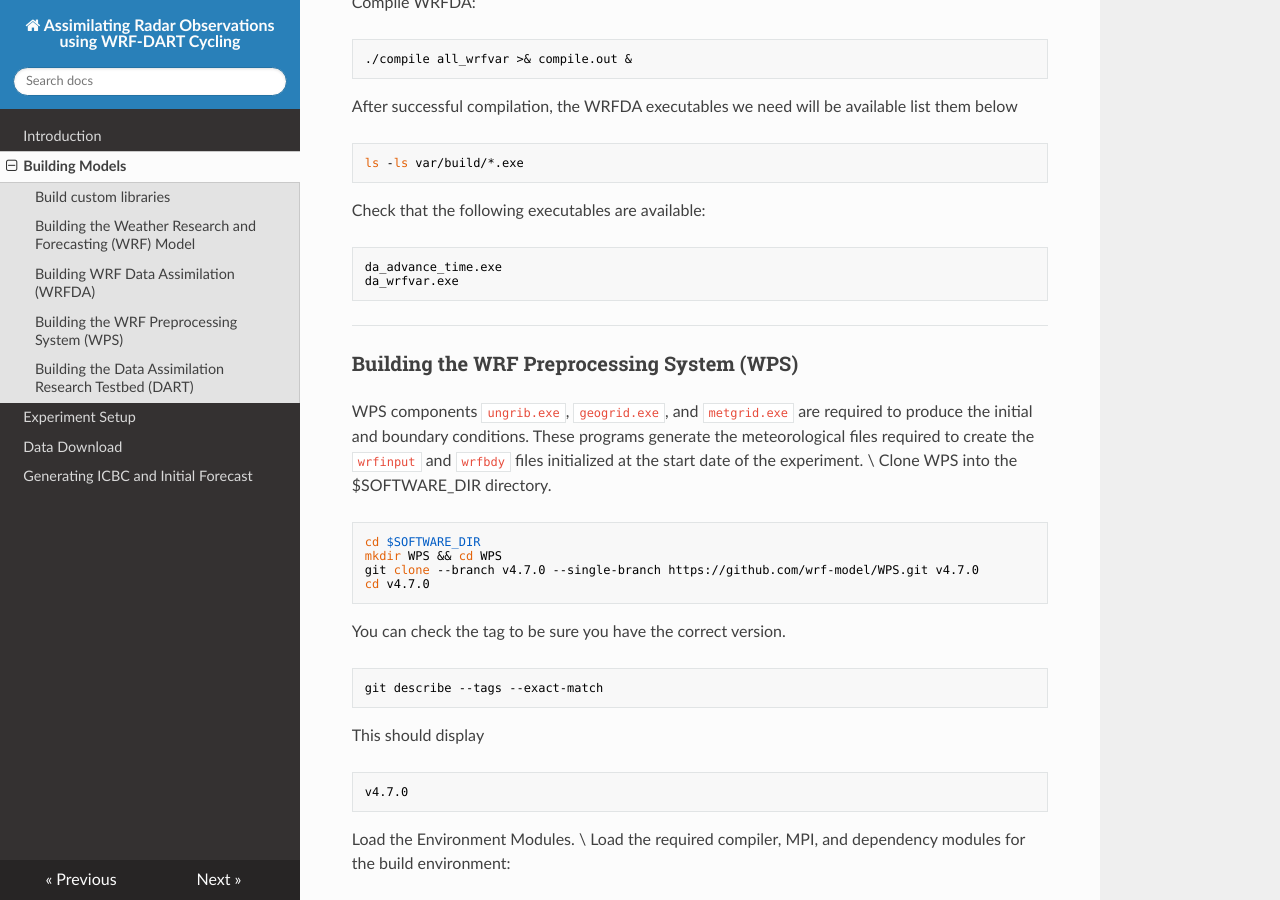
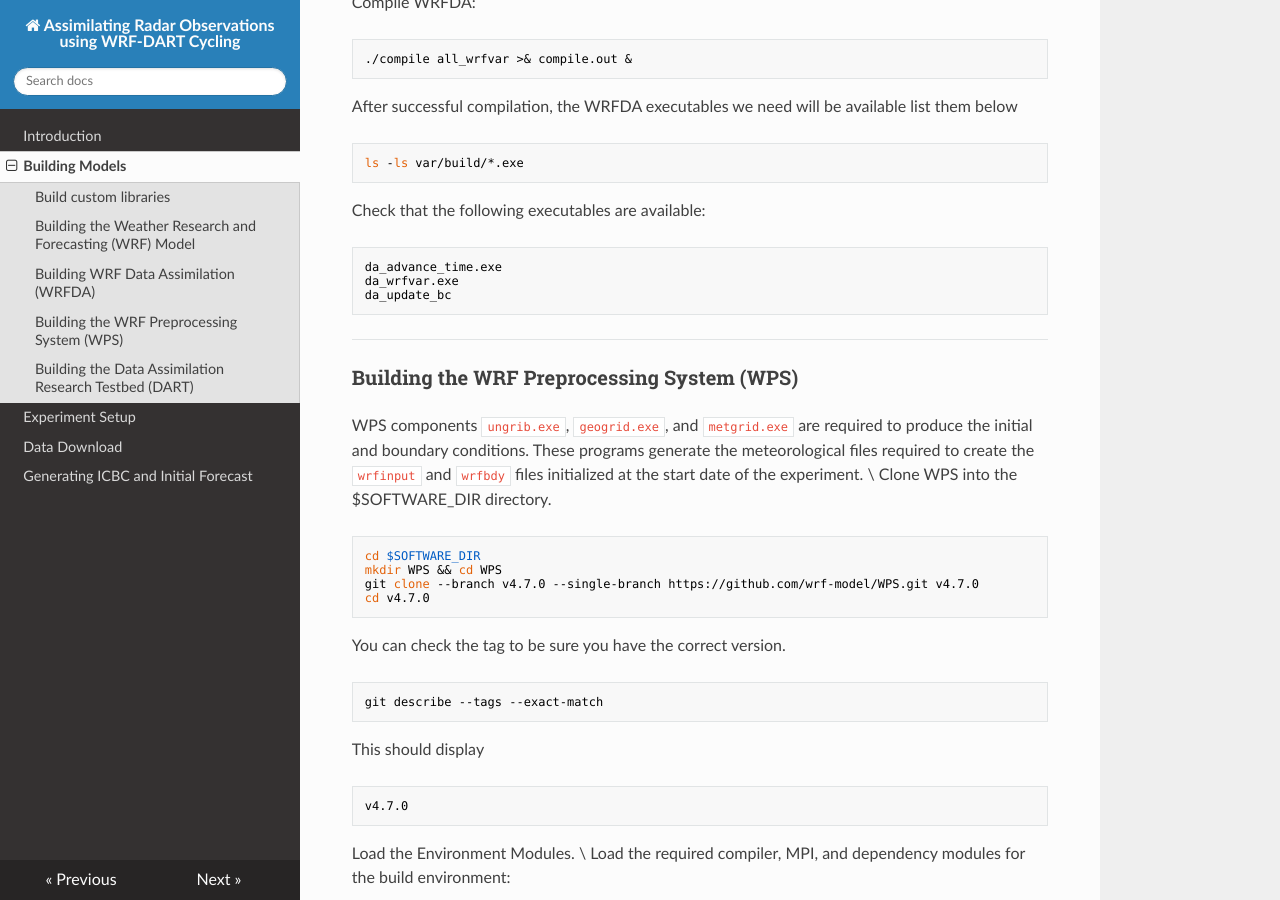
Before and after one commit to stephen-asare/WRF-DART-CYCLING, an MkDocs documentation site: the page built from docs/building_models.md, in a window 1280 px wide and 900 px high, scrolled down 3372 px. Built offline with MkDocs 1.6.1, drawn with Linux system fonts in a browser that asks for light colours; nearby versions of some CDN libraries.

Commit message:
Update building_models.md

````diff
--- a/docs/building_models.md
+++ b/docs/building_models.md
@@ -139,6 +139,7 @@
 ```text
 da_advance_time.exe
 da_wrfvar.exe
+da_update_bc
 ```
 ---
 
````
